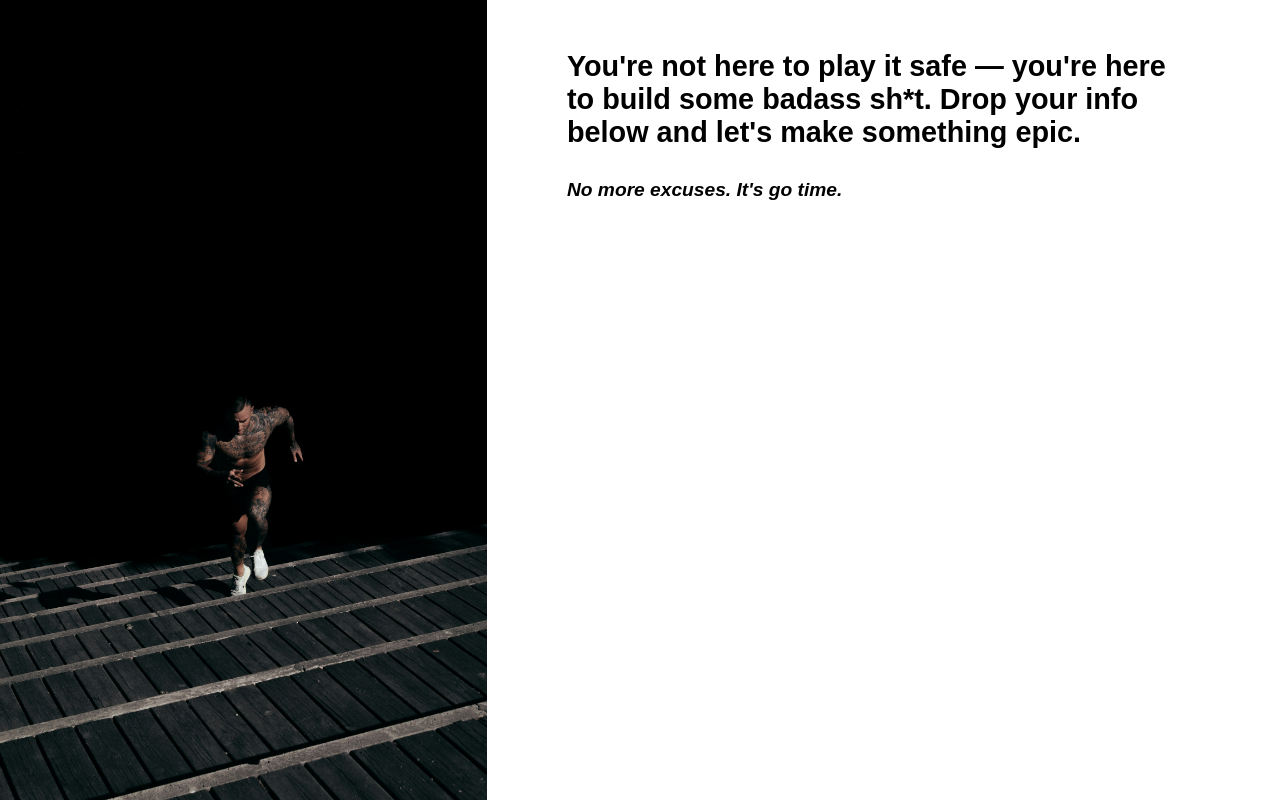
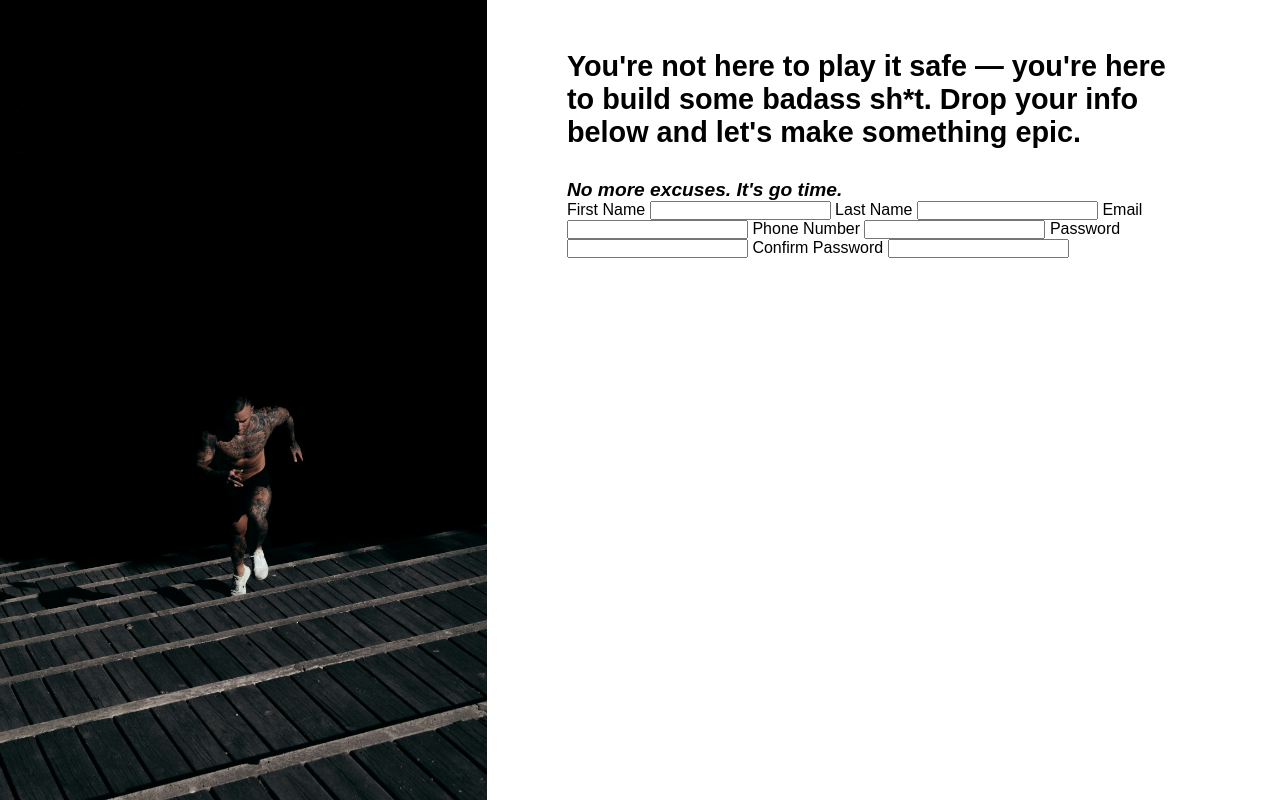
Before and after one commit to Sleppy23/Sign-Up-Form, a plain HTML site: page index.html in a window 1280 px wide. Drawn offline with Linux system fonts and the light colour scheme.

Commit message:
Form added

```diff
--- a/index.html
+++ b/index.html
@@ -17,7 +17,20 @@
           </h1>
           <h2>No more excuses. It's go time.</h2>
         </div>
-        <!-- form will go here later -->
+        <form>
+          <label for="firstName">First Name</label>
+          <input type="text" />
+          <label for="lastName">Last Name</label>
+          <input type="text" />
+          <label for="email">Email</label>
+          <input type="email" />
+          <label for="phoneNumber">Phone Number</label>
+          <input type="number" />
+          <label for="password">Password</label>
+          <input type="text" />
+          <label for="confirmPassword">Confirm Password</label>
+          <input type="text" />
+        </form>
       </div>
     </div>
   </body>
```
